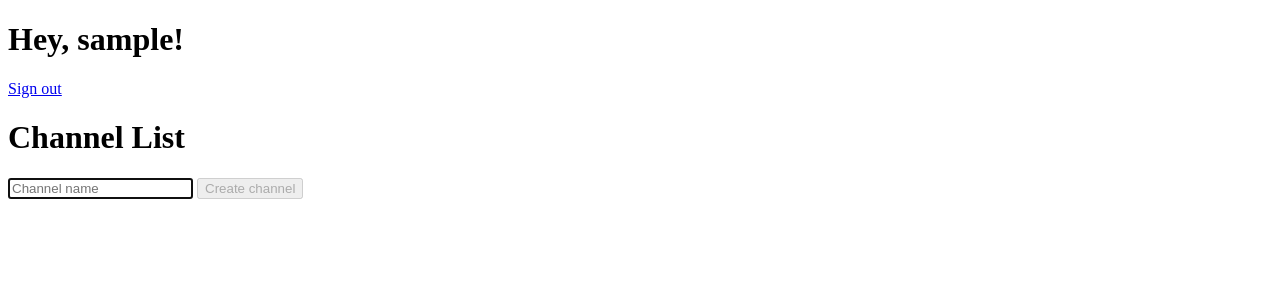
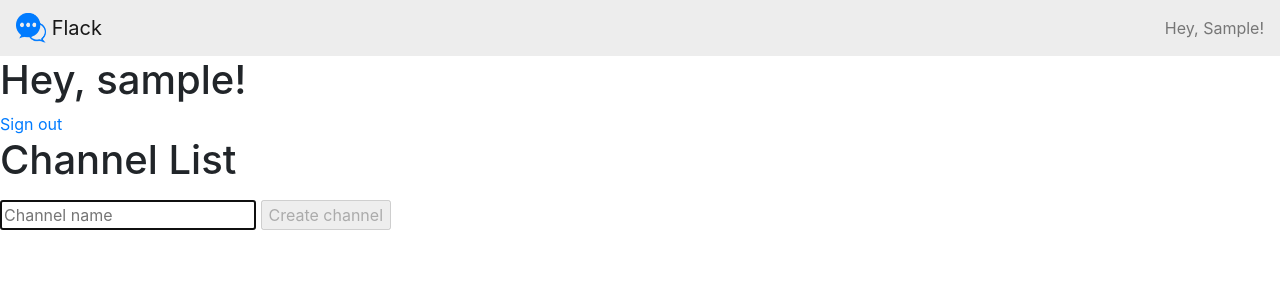
Before and after one commit to yogeshsingh101200/flack, a Flask app: page / in a window 1280 px wide. Shown: the top 300 px of the page. Run offline with Flask 2, Linux system fonts and the light colour scheme; the visitor is signed in with stand-in values (Sample User, id 1); some libraries are stand-ins or nearby versions.

Commit message:
added 1. bootstrap links 2. font awesome icon set 3. navbar

```diff
--- a/templates/layout.html
+++ b/templates/layout.html
@@ -3,10 +3,24 @@
 
 <head>
     <meta charset="UTF-8">
-    <meta name="viewport" content="width=device-width, initial-scale=1.0">
+    <meta name="viewport" content="width=device-width, initial-scale=1.0, shrink-to-fit=no">
     <title>
         Flack: {% block title %}{% endblock %}
     </title>
+
+    <!-- Bootstrap 4.5 -->
+    <link rel="stylesheet" href="https://stackpath.bootstrapcdn.com/bootstrap/4.5.0/css/bootstrap.min.css"
+        integrity="sha384-9aIt2nRpC12Uk9gS9baDl411NQApFmC26EwAOH8WgZl5MYYxFfc+NcPb1dKGj7Sk" crossorigin="anonymous">
+
+    <script src="https://code.jquery.com/jquery-3.5.1.slim.min.js"
+        integrity="sha384-DfXdz2htPH0lsSSs5nCTpuj/zy4C+OGpamoFVy38MVBnE+IbbVYUew+OrCXaRkfj"
+        crossorigin="anonymous"></script>
+    <script src="https://cdn.jsdelivr.net/npm/popper.js@1.16.0/dist/umd/popper.min.js"
+        integrity="sha384-Q6E9RHvbIyZFJoft+2mJbHaEWldlvI9IOYy5n3zV9zzTtmI3UksdQRVvoxMfooAo"
+        crossorigin="anonymous"></script>
+    <script src="https://stackpath.bootstrapcdn.com/bootstrap/4.5.0/js/bootstrap.min.js"
+        integrity="sha384-OgVRvuATP1z7JjHLkuOU7Xw704+h835Lr+6QL9UvYjZE3Ipu6Tp75j7Bh/kR0JKI"
+        crossorigin="anonymous"></script>
 
     <!-- Socket IO library -->
     <script src="https://cdnjs.cloudflare.com/ajax/libs/socket.io/2.3.0/socket.io.js"></script>
@@ -21,9 +35,22 @@
 
     <!-- Icon -->
     <link rel="icon" href="{{ url_for('static', filename='favicon.ico') }}">
+
+    <!-- Font awesome icon set -->
+    <script src="https://kit.fontawesome.com/977ea8e001.js" crossorigin="anonymous"></script>
 </head>
 
 <body>
+    <nav class="navbar navbar-light" style="background-color: #ededed;">
+        <a class="navbar-brand" href="{{url_for('index')}}">
+            <img src="{{url_for('static', filename='favicon.ico')}}" width="30" height="30"
+                class="d-inline-block align-top" alt="" loading="lazy">
+            Flack
+        </a>
+        {% if session.get("user") %}
+        <span class="navbar-text text-capitalize" id="display-name">Hey, {{session["user"]}}!</span>
+        {% endif %}
+    </nav>
     {% block body %}
     {% endblock %}
 </body>
```
